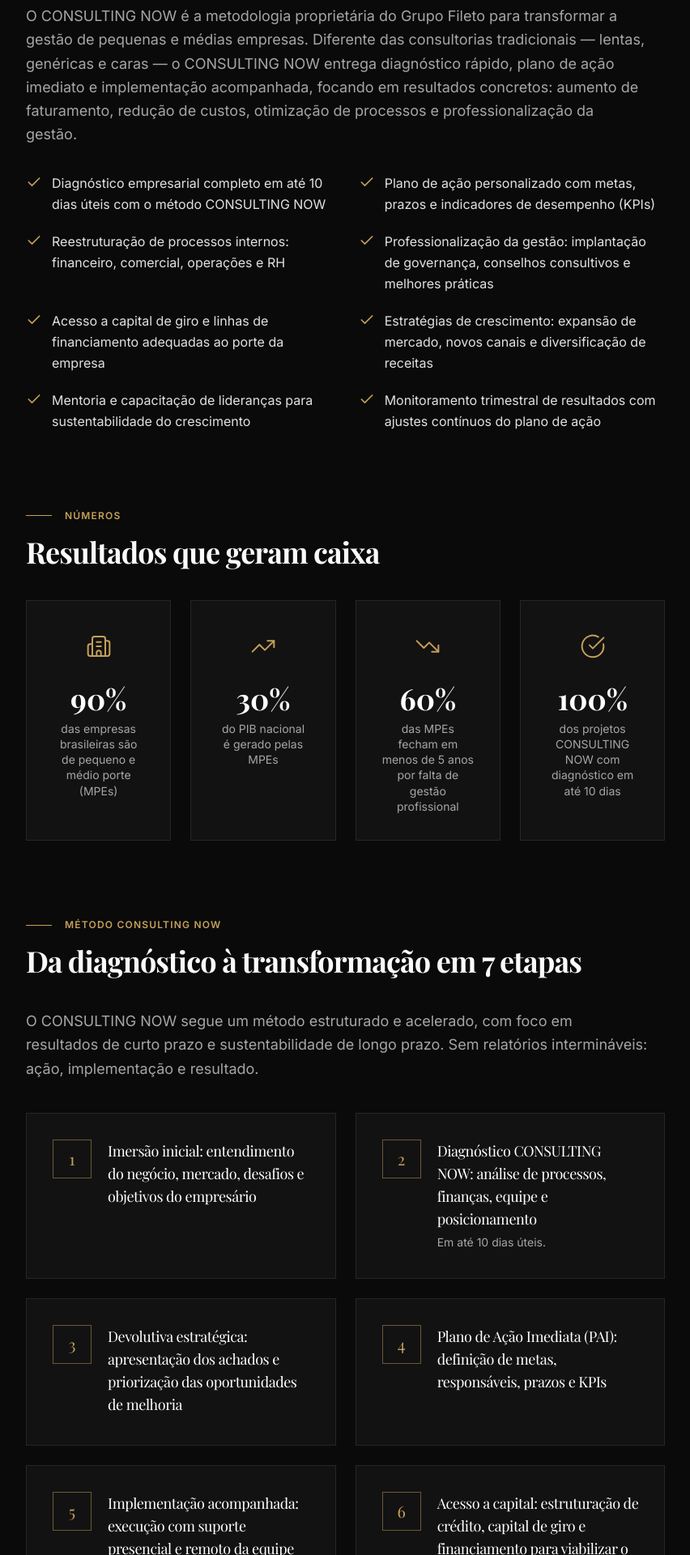
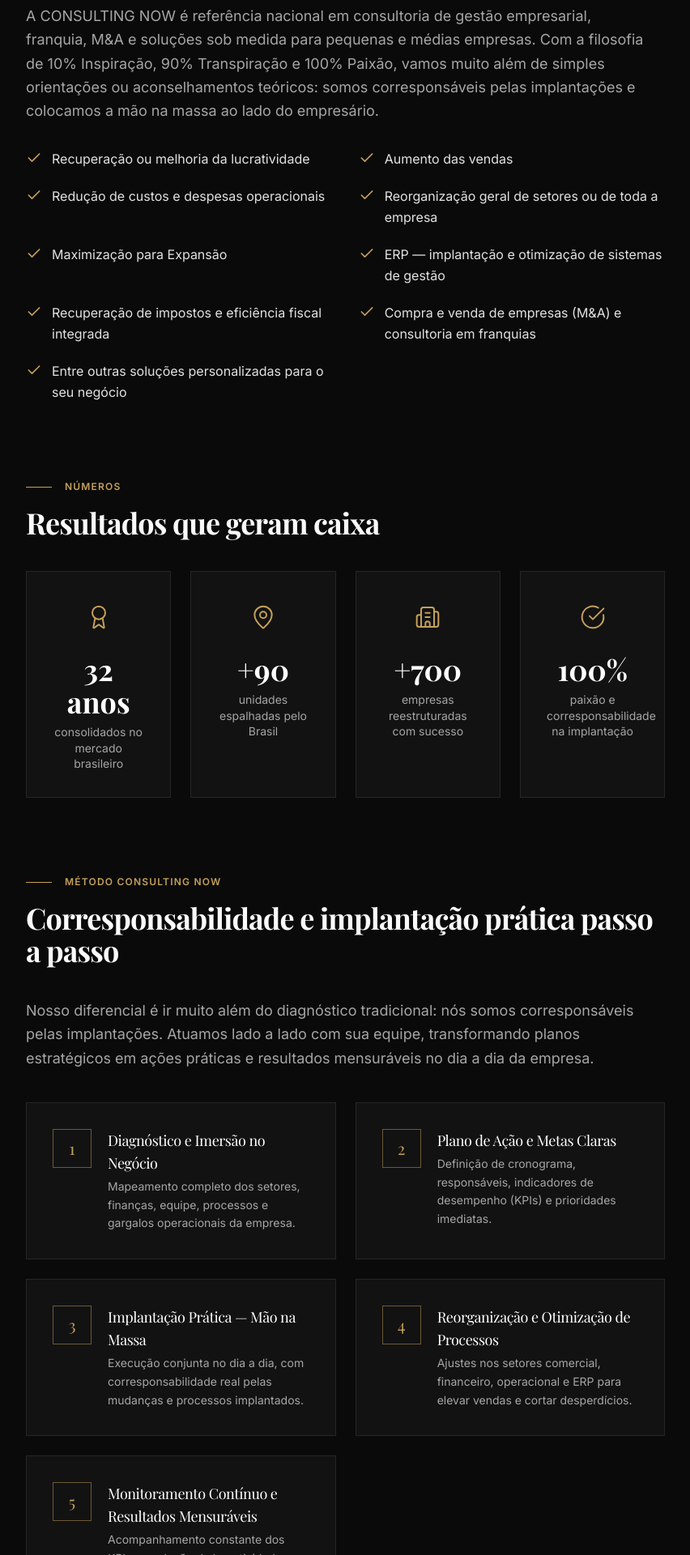
Before and after one commit to claudiofileto-lgtm/grupo-fileto-cdh77id9i, a React (Vite) app: page /areas/consultoria-gestao-empresarial in a window 1280 px wide. Shown: the part 880-2800 px from the top of the page at 81% size, without its empty margins (0-852 px from the left). Built offline with nearby package versions, Linux system fonts and the light colour scheme; a web font is replaced by a local one.

Commit message:
Atualiza página de Consultoria em Gestão Empresarial com dados reais do Consulting Now

```diff
--- a/src/data/content.ts
+++ b/src/data/content.ts
@@ -411,113 +411,108 @@ export const practiceAreas: PracticeArea[] = [
     title: 'Consultoria em Gestão Empresarial para Pequenas e Médias Empresas',
     icon: 'Briefcase',
     description:
-      'Soluções estratégicas para pequenas e médias empresas superarem desafios de gestão, aumentarem a competitividade e alcançarem crescimento sustentável com metodologia CONSULTING NOW.',
+      'Soluções estratégicas para pequenas e médias empresas superarem desafios de gestão, aumentarem a lucratividade e acelerarem o crescimento com a metodologia CONSULTING NOW.',
     fullDescription: '',
-    subtitle: 'CONSULTING NOW: diagnóstico e transformação da gestão empresarial em tempo real',
+    subtitle: 'CONSULTING NOW: corresponsáveis pelas implantações — colocamos a mão na massa!',
     aboutSection: {
       eyebrow: 'CONSULTING NOW',
-      title: 'Consultoria em Gestão Empresarial',
-      body: 'O CONSULTING NOW é a metodologia proprietária do Grupo Fileto para transformar a gestão de pequenas e médias empresas. Diferente das consultorias tradicionais — lentas, genéricas e caras — o CONSULTING NOW entrega diagnóstico rápido, plano de ação imediato e implementação acompanhada, focando em resultados concretos: aumento de faturamento, redução de custos, otimização de processos e professionalização da gestão.',
+      title: 'Por que os empresários nos procuram',
+      body: 'A CONSULTING NOW é referência nacional em consultoria de gestão empresarial, franquia, M&A e soluções sob medida para pequenas e médias empresas. Com a filosofia de 10% Inspiração, 90% Transpiração e 100% Paixão, vamos muito além de simples orientações ou aconselhamentos teóricos: somos corresponsáveis pelas implantações e colocamos a mão na massa ao lado do empresário.',
       bullets: [
-        'Diagnóstico empresarial completo em até 10 dias úteis com o método CONSULTING NOW',
-        'Plano de ação personalizado com metas, prazos e indicadores de desempenho (KPIs)',
-        'Reestruturação de processos internos: financeiro, comercial, operações e RH',
-        'Professionalização da gestão: implantação de governança, conselhos consultivos e melhores práticas',
-        'Acesso a capital de giro e linhas de financiamento adequadas ao porte da empresa',
-        'Estratégias de crescimento: expansão de mercado, novos canais e diversificação de receitas',
-        'Mentoria e capacitação de lideranças para sustentabilidade do crescimento',
-        'Monitoramento trimestral de resultados com ajustes contínuos do plano de ação',
+        'Recuperação ou melhoria da lucratividade',
+        'Aumento das vendas',
+        'Redução de custos e despesas operacionais',
+        'Reorganização geral de setores ou de toda a empresa',
+        'Maximização para Expansão',
+        'ERP — implantação e otimização de sistemas de gestão',
+        'Recuperação de impostos e eficiência fiscal integrada',
+        'Compra e venda de empresas (M&A) e consultoria em franquias',
+        'Entre outras soluções personalizadas para o seu negócio',
       ],
     },
     stats: [
       {
-        value: '90%',
-        label: 'das empresas brasileiras são de pequeno e médio porte (MPEs)',
+        value: '32 anos',
+        label: 'consolidados no mercado brasileiro',
+        icon: 'Award',
+      },
+      {
+        value: '+90',
+        label: 'unidades espalhadas pelo Brasil',
+        icon: 'MapPin',
+      },
+      {
+        value: '+700',
+        label: 'empresas reestruturadas com sucesso',
         icon: 'Building2',
       },
       {
-        value: '30%',
-        label: 'do PIB nacional é gerado pelas MPEs',
-        icon: 'TrendingUp',
-      },
-      {
-        value: '60%',
-        label: 'das MPEs fecham em menos de 5 anos por falta de gestão profissional',
-        icon: 'TrendingDown',
-      },
-      {
         value: '100%',
-        label: 'dos projetos CONSULTING NOW com diagnóstico em até 10 dias',
+        label: 'paixão e corresponsabilidade na implantação',
         icon: 'CheckCircle',
       },
     ],
     method: {
       eyebrow: 'Método CONSULTING NOW',
-      title: 'Da diagnóstico à transformação em 7 etapas',
+      title: 'Corresponsabilidade e implantação prática passo a passo',
       intro:
-        'O CONSULTING NOW segue um método estruturado e acelerado, com foco em resultados de curto prazo e sustentabilidade de longo prazo. Sem relatórios intermináveis: ação, implementação e resultado.',
+        'Nosso diferencial é ir muito além do diagnóstico tradicional: nós somos corresponsáveis pelas implantações. Atuamos lado a lado com sua equipe, transformando planos estratégicos em ações práticas e resultados mensuráveis no dia a dia da empresa.',
       steps: [
         {
           number: '1',
-          title:
-            'Imersão inicial: entendimento do negócio, mercado, desafios e objetivos do empresário',
+          title: 'Diagnóstico e Imersão no Negócio',
+          description:
+            'Mapeamento completo dos setores, finanças, equipe, processos e gargalos operacionais da empresa.',
         },
         {
           number: '2',
-          title:
-            'Diagnóstico CONSULTING NOW: análise de processos, finanças, equipe e posicionamento',
-          description: 'Em até 10 dias úteis.',
+          title: 'Plano de Ação e Metas Claras',
+          description:
+            'Definição de cronograma, responsáveis, indicadores de desempenho (KPIs) e prioridades imediatas.',
         },
         {
           number: '3',
-          title:
-            'Devolutiva estratégica: apresentação dos achados e priorização das oportunidades de melhoria',
+          title: 'Implantação Prática — Mão na Massa',
+          description:
+            'Execução conjunta no dia a dia, com corresponsabilidade real pelas mudanças e processos implantados.',
         },
         {
           number: '4',
-          title: 'Plano de Ação Imediata (PAI): definição de metas, responsáveis, prazos e KPIs',
+          title: 'Reorganização e Otimização de Processos',
+          description:
+            'Ajustes nos setores comercial, financeiro, operacional e ERP para elevar vendas e cortar desperdícios.',
         },
         {
           number: '5',
-          title:
-            'Implementação acompanhada: execução com suporte presencial e remoto da equipe Grupo Fileto',
-        },
-        {
-          number: '6',
-          title:
-            'Acesso a capital: estruturação de crédito, capital de giro e financiamento para viabilizar o plano',
-        },
-        {
-          number: '7',
-          title:
-            'Monitoramento trimestral: reuniões de follow-up, ajustes de rota e validação de resultados',
+          title: 'Monitoramento Contínuo e Resultados Mensuráveis',
+          description:
+            'Acompanhamento constante dos KPIs e evolução da lucratividade, garantindo a perenidade do crescimento.',
         },
       ],
     },
     differentials: {
       eyebrow: 'Diferenciais',
-      title: 'Por que o CONSULTING NOW é diferente',
+      title: 'Por que a CONSULTING NOW é a parceira ideal para o seu negócio',
       bullets: [
-        'Metodologia exclusiva e acelerada: diagnóstico em 10 dias, não em meses',
-        'Foco em implementação, não apenas em relatórios — colocamos a mão na massa',
-        'Visão integrada: gestão, finanças, jurídico e tributário em uma única consultoria',
-        'Acesso facilitado a capital de giro e financiamento para executar o plano de ação',
-        'Experiência de mais de 30 anos em gestão e direção de grandes empresas',
-        'Atendimento personalizado: cada empresa recebe um plano sob medida, não uma fórmula pronta',
-        'Monitoramento contínuo: não abandonamos o cliente após a entrega do diagnóstico',
-        'Resultados mensuráveis: metas claras, KPIs definidos e acompanhamento trimestral',
+        'Corresponsabilidade na implantação: não ficamos apenas no conselho, colocamos a mão na massa',
+        '+700 empresas reestruturadas com sucesso comprovado em diversos segmentos',
+        '+90 unidades presentes em todo o Brasil para atendimento ágil e próximo',
+        '32 anos consolidados no mercado com sólida bagagem e credibilidade',
+        'Metodologia própria testada e aprimorada para pequenas e médias empresas',
+        'Visão integrada (gestão + tributário + jurídico) potencializada pela estrutura do Grupo Fileto',
+        'Monitoramento contínuo: suporte presente em cada fase da transformação',
+        'Resultados mensuráveis: recuperação de lucratividade, aumento de vendas e controle de custos',
       ],
     },
     scenario: {
-      eyebrow: 'Cenário brasileiro',
-      title: 'O desafio das pequenas e médias empresas no Brasil',
-      body: 'As micro, pequenas e médias empresas são a espinha dorsal da economia brasileira — mas também as mais vulneráveis. Falta de acesso a crédito, gestão amadora, carga tributária complexa e ausência de planejamento estratégico estão entre as principais causas de mortalidade. O CONSULTING NOW nasceu para mudar esse cenário. Dados do SEBRAE, IBGE e Banco Central.',
+      eyebrow: 'Atitude e transformação',
+      title: 'Coragem para transformar e construir um negócio de sucesso',
+      body: '“Para ter um negócio de sucesso, alguém, algum dia, teve que tomar uma atitude de coragem.” — Peter Drucker. Pequenas e médias empresas enfrentam um mercado competitivo e exigente. Superar desafios operacionais, fiscais e estratégicos exige decisão, dedicação diária e a parceria certa para implementar as mudanças necessárias.',
       bullets: [
-        'Mais de 90% das empresas brasileiras são MPEs e respondem por 55% dos empregos formais (SEBRAE)',
-        'A cada 10 empresas abertas no Brasil, 6 fecham antes de completar 5 anos (IBGE)',
-        'Falta de capital de giro e gestão deficiente são as 2 principais causas de falência de MPEs',
-        'Apenas 38% das MPEs brasileiras têm acesso a crédito formal (Banco Central)',
-        'Empresas que investem em consultoria de gestão têm 3x mais chances de sobreviver à 1ª década',
+        'Filosofia de trabalho: 10% Inspiração, 90% Transpiração e 100% Paixão em cada projeto',
+        'Produtos especializados: Consultoria de gestão empresarial, Consultoria empresarial franquia, Consultoria M&A e Soluções para PMEs',
+        'Foco direto nos pilares vitais do negócio: lucratividade, vendas, despesas, reorganização e expansão',
+        'Parceria estratégica de longo prazo para transformar empresas e consolidar sua liderança',
       ],
     },
   },
```
Also changed, not shown: .skip.config.json.
